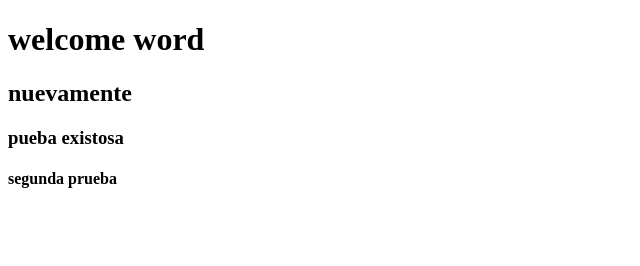
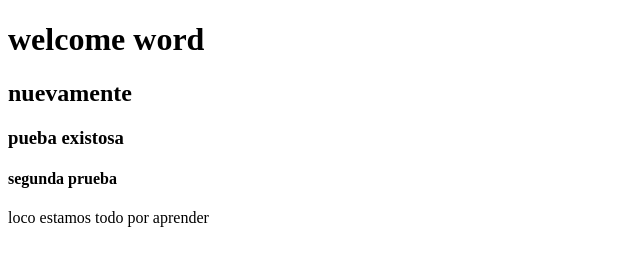
Before and after one commit to Aq2611/cursofullstack, a plain HTML site: page index.html in a window 1280 px wide. Shown: the whole page, without its empty margins (0-640 px from the left). Drawn offline with Linux system fonts and the light colour scheme.

Commit message:
tercera prueba exitosa

```diff
--- a/index.html
+++ b/index.html
@@ -10,5 +10,6 @@
     <h2>nuevamente</h2>
     <h3>pueba existosa</h3>
     <h4>segunda prueba</h4>
+    <p>loco estamos todo por aprender</p>
 </body>
 </html>
```
